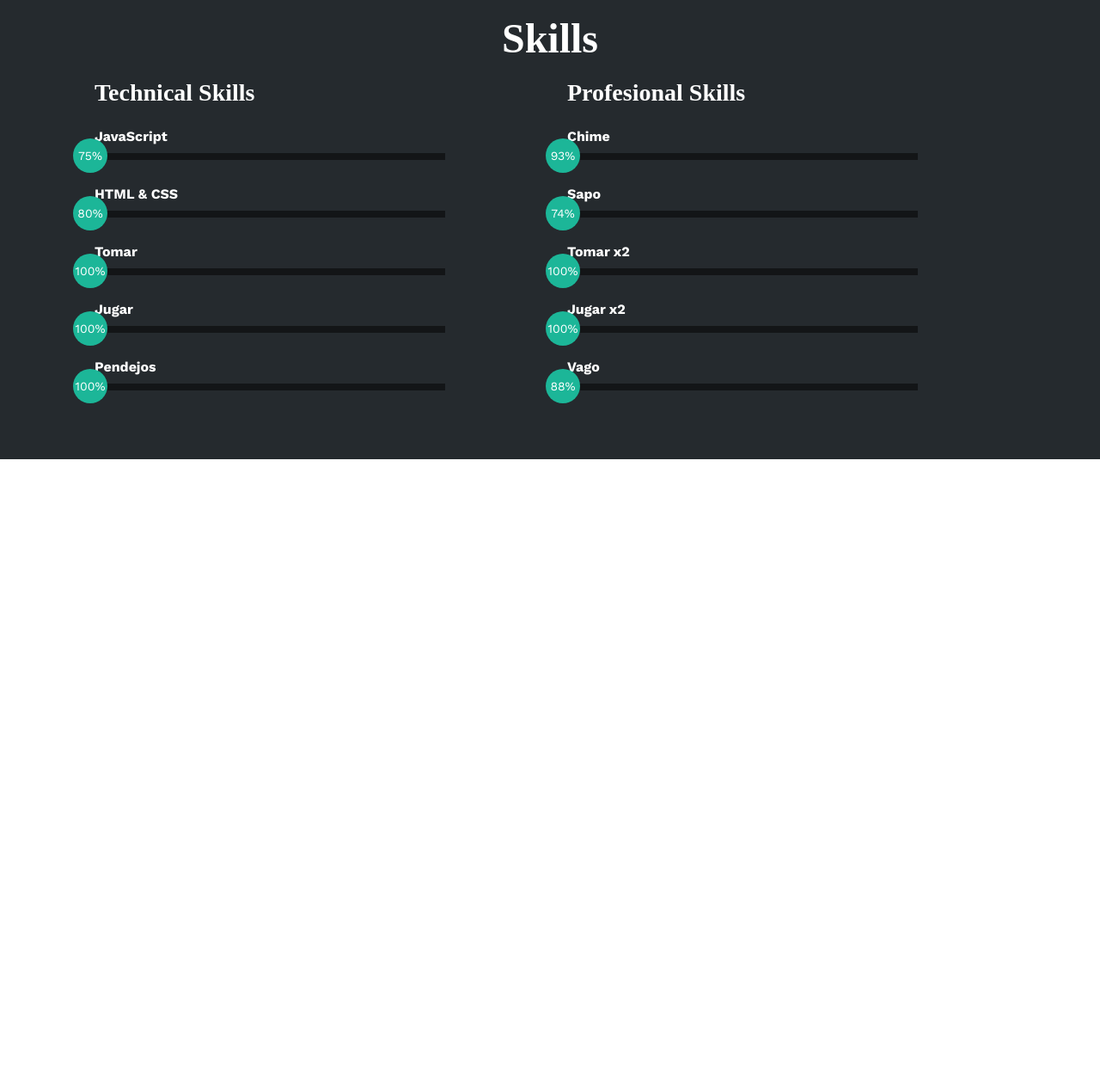
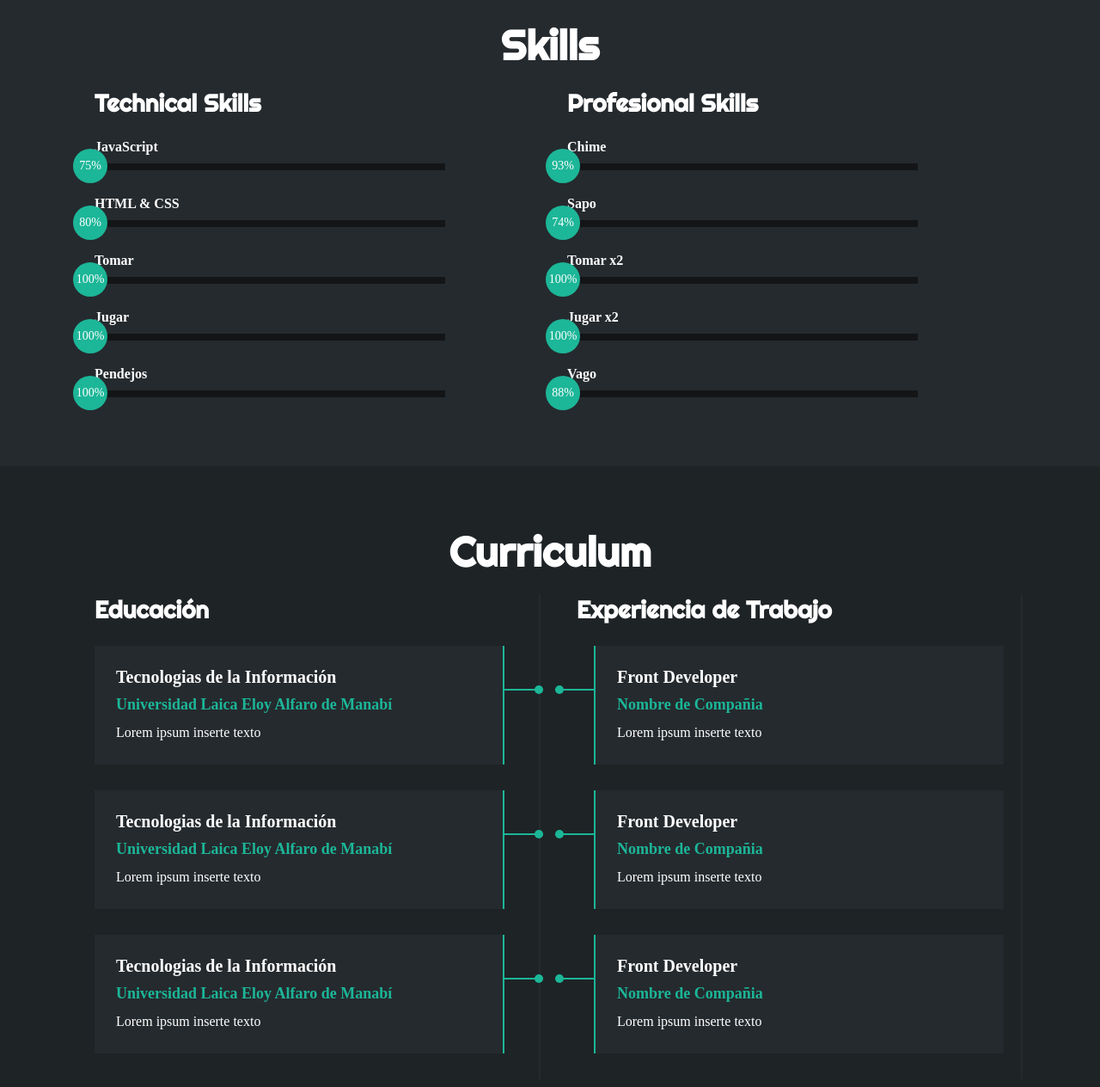
Before and after one commit to TJ-Rex/Project_Portafolio_SST, a plain HTML site: page index.html in a window 1280 px wide. Shown: the part 1482-2746 px from the top of the page at 86% size. Before the commit the page ends 2016 px from the top, so only its background shows below. Drawn offline with nearby package versions, Linux system fonts and the light colour scheme; a web font is replaced by a local one.

Commit message:
Parte Curriculum
Sin fallo alguno Yei :smiley_cat:

```diff
--- a/estilo.css
+++ b/estilo.css
@@ -1,7 +1,9 @@
-@import url('https://fonts.googleapis.com/css2?family=Work+Sans:ital,wght@0,100..900;1,100..900&display=swap');
+@import url('https://fonts.googleapis.com/css2?family=Righteous&display=swap');
+@import url('https://fonts.googleapis.com/css2?family=Bodoni+Moda+SC:ital,opsz,wght@0,6..96,400..900;1,6..96,400..900&family=Noto+Sans+TC:wght@100..900&family=Righteous&display=swap');
+
 *{
     box-sizing: border-box;
-    font-family: 'Work Sans';
+    font-family: 'Times New Roman', Times, serif;
     margin: 0;
     padding: 0;
 
@@ -45,8 +47,9 @@ html{
     color: #fff;
     margin: 0 15px;
     padding: 3px;
-    transition: .5s;
+    transition-duration: .5s;
     text-decoration: none;
+    font-family: 'Righteous';
 }
 
 .contenedor-header header nav ul li a:hover{
@@ -89,12 +92,13 @@ html{
 }
 .inicio .contenido-banner h1{
     margin-top: 40px;
-    font-size: 42px;
+    font-size: 40px;
     font-family: 'Righteous';
 }
 .inicio .contenido-banner h2{
     font-size: 15px;
     font-weight: normal;
+    font-family: 'Bodoni Moda SC', sans-serif;
 }
 .inicio .contenido-banner .redes a{
     color: #fff;
@@ -405,3 +409,114 @@ html{
     0%{width: 0%;}
     100%{width: 88%;}
 }
+
+/* SECCION CURRICULUM */
+.curriculum{
+    background-color: #1e2326;
+    color: #fff;
+    padding: 50px 20px;
+}
+
+.curriculum .contenido-seccion{
+    max-width: 1100px;
+    margin: auto;
+}
+
+.curriculum h2{
+    font-size: 48px;
+    font-family: 'Righteous';
+    text-align: center;
+    padding: 20px 0;
+}
+
+.curriculum .fila{
+    display: flex;
+    justify-content: space-between;
+}
+.curriculum .fila .col{
+    width: 49%;
+    padding: 0 20px;
+}
+.curriculum .fila .col h3{
+    font-size: 28px;
+    font-family: 'Righteous';
+    margin-bottom: 25px;
+}
+.curriculum .fila .izquierda{
+    border-right: 2px solid #252a2e;
+}
+.curriculum .fila .derecha{
+    border-right: 2px solid #252a2e;
+}
+.curriculum .fila .item{
+    padding:  25px;
+    margin-bottom: 30px;
+    background-color: #252a2e;
+    position: relative;
+}
+.curriculum .fila .item h4{
+    font-size: 20px;
+    margin-bottom: 10px;
+
+}
+.curriculum .fila .item .casa{
+    color: #1cb698;
+    font-size: 18px;
+    font-weight: bold;
+    display: block;
+}
+
+.curriculum .fila .item .fecha{
+    display: block;
+    color: #1cb698;
+    margin-bottom: 10px;
+}
+.curriculum .fila .item p{
+    line-height: 24px;
+}
+.curriculum .fila .izq{
+    border-right: 2px solid #1cb698;
+    margin-right: 20px;
+}
+.curriculum .fila .der{
+    border-left: 2px solid #1cb698;
+    margin-left: 20px;
+}
+.curriculum .fila .item .conectori{
+    height: 2px;
+    background-color: #1cb698;
+    width: 47px;
+    position: absolute;
+    top: 50px;
+    right: -47px;
+    z-index: 5;
+}
+.curriculum .fila .item .conectori .circuloi{
+    display: block;
+    height: 10px;
+    width: 10px;
+    border-radius: 50%;
+    background-color: #1cb698;
+    float: right;
+    position: relative;
+    bottom: 4px;
+}
+.curriculum .fila .item .conectord{
+    height: 2px;
+    background-color: #1cb698;
+    width: 47px;
+    position: absolute;
+    top: 50px;
+    left: -47px;
+    z-index: 5;
+}
+.curriculum .fila .item .conectord .circulod{
+    display: block;
+    height: 10px;
+    width: 10px;
+    border-radius: 50%;
+    background-color: #1cb698;
+    float: left;
+    position: relative;
+    bottom: 4px;
+}
--- a/index.html
+++ b/index.html
@@ -20,15 +20,15 @@
                 </div>
                 <nav id="nav">
                     <ul>
-                        <li><a href="#inicio">INICIO</a></li>
-                        <li><a href="#sonbremi">SOBRE MI</a></li>
-                        <li><a href="#skill">SKILLS</a></li>
-                        <li><a href="#curriculum">CURRICULUM</a></li>
-                        <li><a href="#portafolio">PORTAFOLIO</a></li>
-                        <li><a href="#contacto">CONTACTO</a></li>
+                        <li><a href="#inicio" onclick="seleccionar()">INICIO</a></li>
+                        <li><a href="#sobremi" onclick="seleccionar()">SOBRE MI</a></li>
+                        <li><a href="#skills" onclick="seleccionar()">SKILLS</a></li>
+                        <li><a href="#curriculum"onclick="seleccionar()">CURRICULUM</a></li>
+                        <li><a href="#portafolio"onclick="seleccionar()">PORTAFOLIO</a></li>
+                        <li><a href="#contacto"onclick="seleccionar()">CONTACTO</a></li>
                     </ul>
                 </nav>
-                <div class="nav-responsive">
+                <div class="nav-responsive" onclick="mostrarOcultarMenu()">
                     <i class="fa-solid fa-bars"></i>
                 </div>
             </header>
@@ -86,7 +86,7 @@
                         </li>
                         <li>
                             <strong>Cargo</strong>
-                            Hackers de bancos
+                            <span>Hackers de bancos</span>
                         </li>
                     </ul>
                 </div>
@@ -255,5 +255,76 @@
             </div>
         </div>
     </section>
+    <!-- SECCION CURRICULUMS-->
+     <section id="curriculum" class="curriculum">
+        <div class="contenido-seccion">
+            <h2>Curriculum</h2>
+            <div class="fila">
+                <div class="col izquierda">
+                    <h3>Educación</h3>
+                    <div class="item izq">
+                        <h4>Tecnologias de la Información</h4>
+                        <span class="casa">Universidad Laica Eloy Alfaro de Manabí</span>
+                        <span class="fecha"></span>
+                        <p>Lorem ipsum inserte texto</p>
+                        <div class="conectori">
+                            <div class="circuloi"></div>
+                        </div>
+                    </div>
+                    <div class="item izq">
+                        <h4>Tecnologias de la Información</h4>
+                        <span class="casa">Universidad Laica Eloy Alfaro de Manabí</span>
+                        <span class="fecha"></span>
+                        <p>Lorem ipsum inserte texto</p>
+                        <div class="conectori">
+                            <div class="circuloi"></div>
+                        </div>
+                    </div>
+                    <div class="item izq">
+                        <h4>Tecnologias de la Información</h4>
+                        <span class="casa">Universidad Laica Eloy Alfaro de Manabí</span>
+                        <span class="fecha"></span>
+                        <p>Lorem ipsum inserte texto</p>
+                        <div class="conectori">
+                            <div class="circuloi"></div>
+                        </div>
+                    </div>
+                </div>
+
+                <div class="col derecha">
+                    <h3>Experiencia de Trabajo</h3>
+                    <div class="item der">
+                        <h4>Front Developer</h4>
+                        <span class="casa">Nombre de Compañia</span>
+                        <span class="fecha"></span>
+                        <p>Lorem ipsum inserte texto</p>
+                        <div class="conectord">
+                            <div class="circulod"></div>
+                        </div>
+                    </div>
+
+                    <div class="item der">
+                        <h4>Front Developer</h4>
+                        <span class="casa">Nombre de Compañia</span>
+                        <span class="fecha"></span>
+                        <p>Lorem ipsum inserte texto</p>
+                        <div class="conectord">
+                            <div class="circulod"></div>
+                        </div>
+                    </div>
+
+                    <div class="item der">
+                        <h4>Front Developer</h4>
+                        <span class="casa">Nombre de Compañia</span>
+                        <span class="fecha"></span>
+                        <p>Lorem ipsum inserte texto</p>
+                        <div class="conectord">
+                            <div class="circulod"></div>
+                        </div>
+                    </div>
+                </div>
+            </div>
+        </div>
+     </section>
 </body>
 </html>
```
